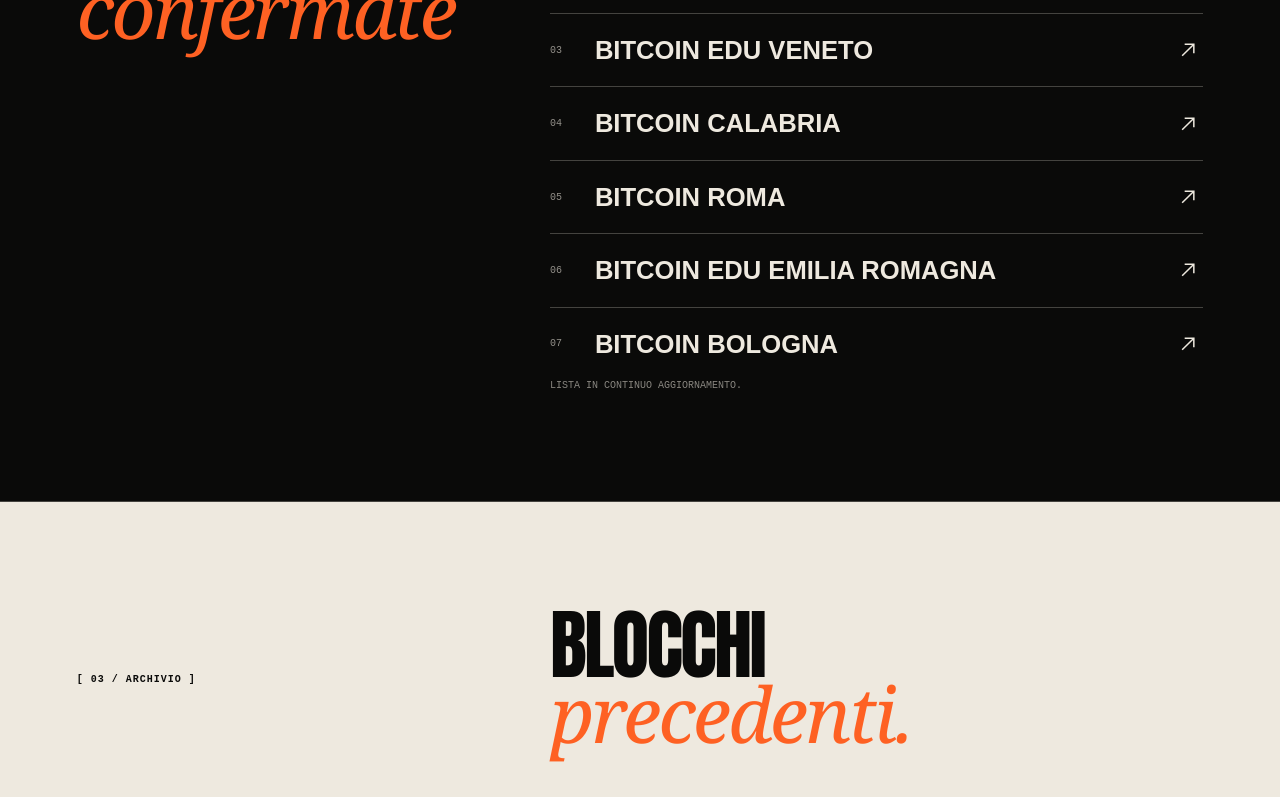
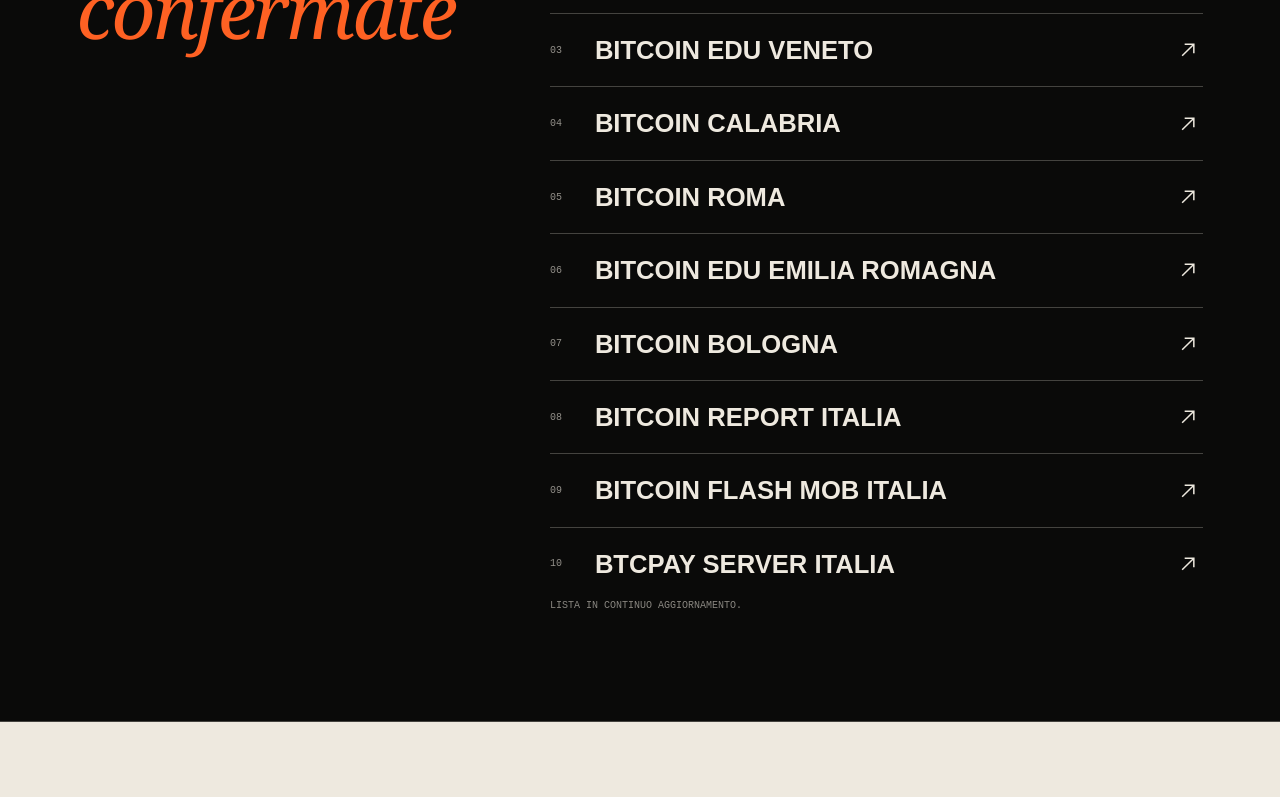
Before and after one commit to BtcColosseum/bitcoincolosseum.it, a Next.js app: page / in a window 1280 px wide. Shown: the part 4926-5723 px from the top of the page. Built offline with nearby package versions, Linux system fonts and the light colour scheme; no server answers.

Commit message:
Add BRI, BFMI, BSI

```diff
--- a/app/page.tsx
+++ b/app/page.tsx
@@ -16,6 +16,9 @@ const communities = [
   ["Bitcoin Roma", "https://t.me/SatoshiRoma"],
   ["Bitcoin EDU Emilia Romagna", "https://t.me/Bitcoin_EDU_EmiliaRomagna"],
   ["Bitcoin Bologna", "https://t.me/SatoshiSpritzBologna"],
+  ["Bitcoin Report Italia", "https://t.me/Bitcoin_Report_Italia"],
+  ["Bitcoin Flash Mob Italia", "https://t.me/BitcoinFlashMobItalia"],
+  ["BTCPay Server Italia", "https://x.com/btcpay_italia"],
 ];
 
 export default function Home() {
@@ -133,7 +136,7 @@ export default function Home() {
         <div><p className="section-number">[ NETWORK ]</p><h2 id="community-title">Community<br /><em>confermate</em></h2></div>
         <div className="community-list">
           {communities.map(([name, url], index) => (
-            <a href={url} target="_blank" rel="noreferrer" key={name}><span>0{index + 1}</span><strong>{name}</strong><ArrowUpRight /></a>
+            <a href={url} target="_blank" rel="noreferrer" key={name}><span>{index < 9 ? "0" + (index + 1) : (index + 1)}</span><strong>{name}</strong><ArrowUpRight /></a>
           ))}
           <p>Lista in continuo aggiornamento.</p>
         </div>
```
